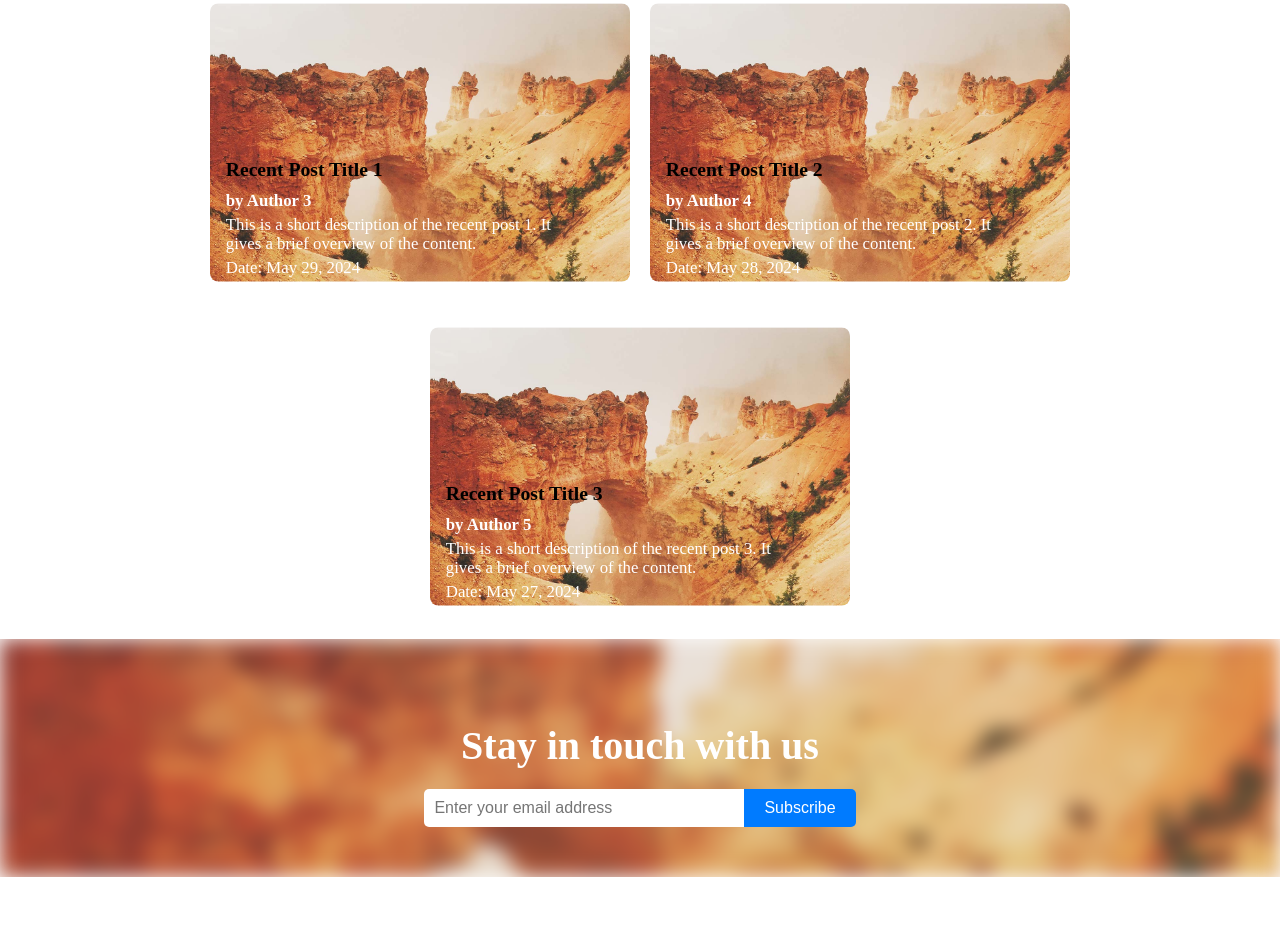
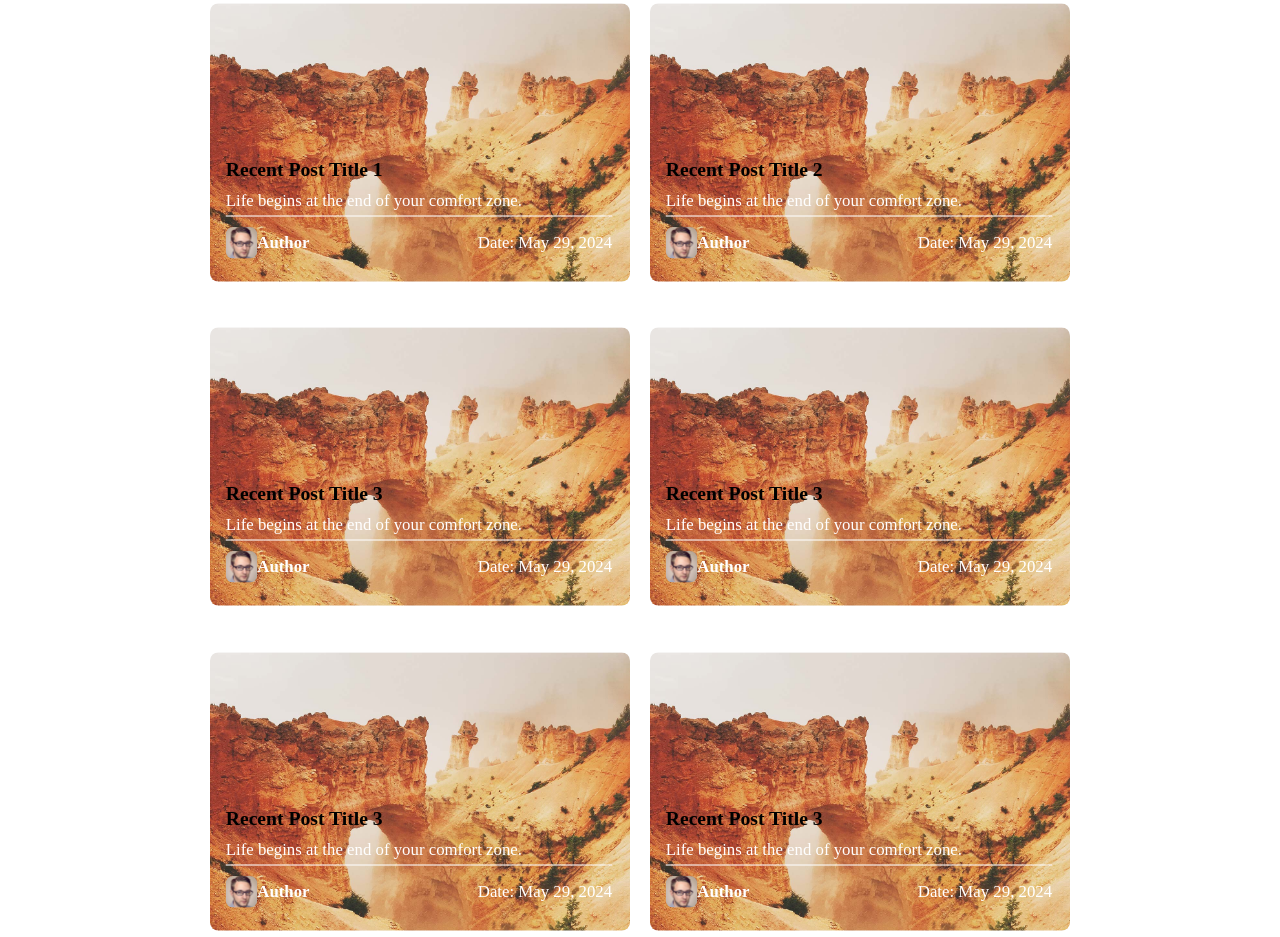
Before and after one commit to raychowdhury/secondonebutnotthelast, a plain HTML site: page index.html in a window 1280 px wide. Shown: the part 1152-2089 px from the top of the page. Before the commit the page ends 2029 px from the top, so only its background shows below. Drawn offline with Linux system fonts and the light colour scheme.

Commit message:
"Updated index.html and style.css: removed descriptions and author info from featured posts, added author image and restructured recent posts layout, and made CSS changes to accommodate new layout."

```diff
--- a/index.html
+++ b/index.html
@@ -49,8 +49,7 @@
                 <div class="post-info">
                     <h3>Featured Post Title 1</h3>
                     <p class="author">by Author 1</p>
-                    <p class="description">This is a short description of the featured post 1. It gives a brief overview of the content.</p>
-                    <p class="date">Date: May 31, 2024</p>
+                     <p class="date">Date: May 31, 2024</p>
                 </div>
             </div>
             <div class="post">
@@ -58,8 +57,7 @@
                 <div class="post-info">
                     <h3>Featured Post Title 2</h3>
                     <p class="author">by Author 2</p>
-                    <p class="description">This is a short description of the featured post 2. It gives a brief overview of the content.</p>
-                    <p class="date">Date: May 30, 2024</p>
+                     <p class="date">Date: May 30, 2024</p>
                 </div>
             </div>
         </div>
@@ -68,31 +66,94 @@
         <div class="med-divider"></div>
         <div class="recent-posts">
 
-            <div class="post">
+            <div class="post recent-post">
                 <img src="/src/5e4b1929fccc7fd4d0de82b2_photo-1439189741837-58720e8d82d5.jpg" alt="Recent Image 1">
                 <div class="post-info">
                     <h3>Recent Post Title 1</h3>
-                    <p class="author">by Author 3</p>
-                    <p class="description">This is a short description of the recent post 1. It gives a brief overview of the content.</p>
-                    <p class="date">Date: May 29, 2024</p>
+                    <p>Life begins at the end of your comfort zone.</p>
+                    <div class="date-author">
+                        <div class="author-details">
+                            <img class="author-image" src="/src/author.jpeg" alt="">
+                        <p class="author">Author</p>
+                        </div>
+
+                        <p class="date">Date: May 29, 2024</p>
+                    </div>
+
                 </div>
             </div>
-            <div class="post">
+            <div class="post recent-post">
                 <img src="/src/5e4b1929fccc7fd4d0de82b2_photo-1439189741837-58720e8d82d5.jpg" alt="Recent Image 2">
                 <div class="post-info">
                     <h3>Recent Post Title 2</h3>
-                    <p class="author">by Author 4</p>
-                    <p class="description">This is a short description of the recent post 2. It gives a brief overview of the content.</p>
-                    <p class="date">Date: May 28, 2024</p>
+                    <p>Life begins at the end of your comfort zone.</p>
+                    <div class="date-author">
+                        <div class="author-details">
+                            <img class="author-image" src="/src/author.jpeg" alt="">
+                        <p class="author">Author</p>
+                        </div>
+                        <p class="date">Date: May 29, 2024</p>
+                    </div>
                 </div>
             </div>
-            <div class="post">
+            <div class="post recent-post">
                 <img src="/src/5e4b1929fccc7fd4d0de82b2_photo-1439189741837-58720e8d82d5.jpg" alt="Recent Image 3">
                 <div class="post-info">
                     <h3>Recent Post Title 3</h3>
-                    <p class="author">by Author 5</p>
-                    <p class="description">This is a short description of the recent post 3. It gives a brief overview of the content.</p>
-                    <p class="date">Date: May 27, 2024</p>
+                    <p>Life begins at the end of your comfort zone.</p>
+                    <div class="date-author">
+                        <div class="author-details">
+                            <img class="author-image" src="/src/author.jpeg" alt="">
+                        <p class="author">Author</p>
+                        </div>
+                        <p class="date">Date: May 29, 2024</p>
+
+                    </div>
+                </div>
+            </div>
+            <div class="post recent-post">
+                <img src="/src/5e4b1929fccc7fd4d0de82b2_photo-1439189741837-58720e8d82d5.jpg" alt="Recent Image 3">
+                <div class="post-info">
+                    <h3>Recent Post Title 3</h3>
+                    <p>Life begins at the end of your comfort zone.</p>
+                    <div class="date-author">
+                        <div class="author-details">
+                            <img class="author-image" src="/src/author.jpeg" alt="">
+                        <p class="author">Author</p>
+                        </div>
+                        <p class="date">Date: May 29, 2024</p>
+
+                    </div>
+                </div>
+            </div>
+            <div class="post recent-post">
+                <img src="/src/5e4b1929fccc7fd4d0de82b2_photo-1439189741837-58720e8d82d5.jpg" alt="Recent Image 3">
+                <div class="post-info">
+                    <h3>Recent Post Title 3</h3>
+                    <p>Life begins at the end of your comfort zone.</p>
+                    <div class="date-author">
+                        <div class="author-details">
+                            <img class="author-image" src="/src/author.jpeg" alt="">
+                        <p class="author">Author</p>
+                        </div>
+                        <p class="date">Date: May 29, 2024</p>
+
+                    </div>
+                </div>
+            </div>
+            <div class="post recent-post">
+                <img src="/src/5e4b1929fccc7fd4d0de82b2_photo-1439189741837-58720e8d82d5.jpg" alt="Recent Image 3">
+                <div class="post-info">
+                    <h3>Recent Post Title 3</h3>
+                    <p>Life begins at the end of your comfort zone.</p>
+                    <div class="date-author">
+                        <div class="author-details">
+                            <img class="author-image" src="/src/author.jpeg" alt="">
+                        <p class="author">Author</p>
+                        </div>
+                        <p class="date">Date: May 29, 2024</p>
+
+                    </div>
                 </div>
             </div>
         </div>
--- a/style.css
+++ b/style.css
@@ -167,6 +167,7 @@ height: 550px;
     transition: transform 0.3s ease-in-out;
     display: flex;
     flex-direction: column;
+    justify-self: start;
     flex-wrap: wrap;
     flex-basis: 400px;
 }
@@ -191,7 +192,7 @@ height: 550px;
     padding: 15px;
     position: absolute;
     top: 50%;
-    right:10%;
+    left:0%;
 
 }
 
@@ -216,6 +217,33 @@ height: 550px;
     width: 30%;
 }
 
+
+
+.date-author{
+    border-top: 1px solid white;
+    padding-bottom: 10px;
+    padding-top: 10px;
+    display: flex;
+    flex-direction: row;
+    justify-content: space-around;
+    column-gap: 200px;
+    align-items: center;
+
+}
+.author-details{
+    width: 40px;
+    display: flex;
+    flex-direction: row;
+    justify-content: space-between;
+    align-items: center;
+    row-gap: 10px;
+
+}
+.date-author img{
+    border-radius: 7px;
+    width: 30px;
+    height: 30px;
+}
 /* Stay in Touch Section */
 .stay-in-touch-section {
     position: relative;
```
Also changed, not shown: src/author.jpeg (added).
